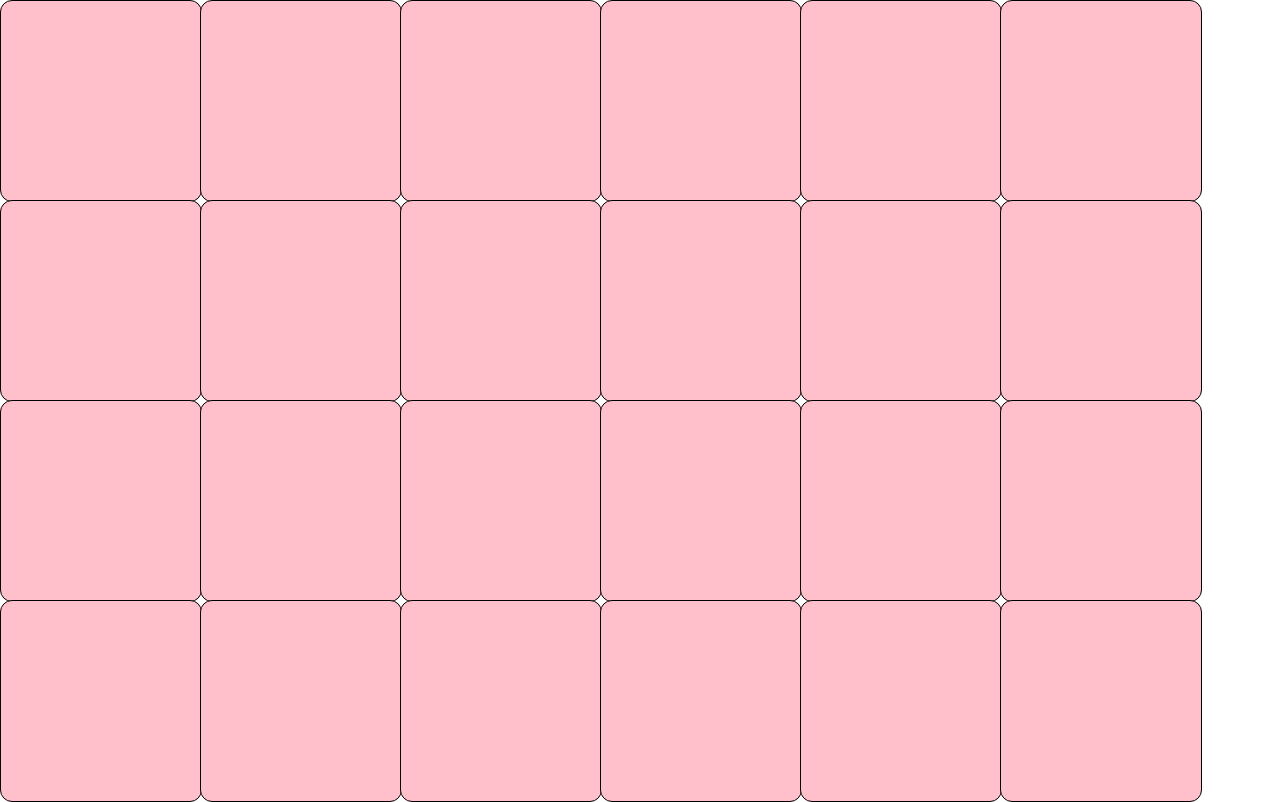
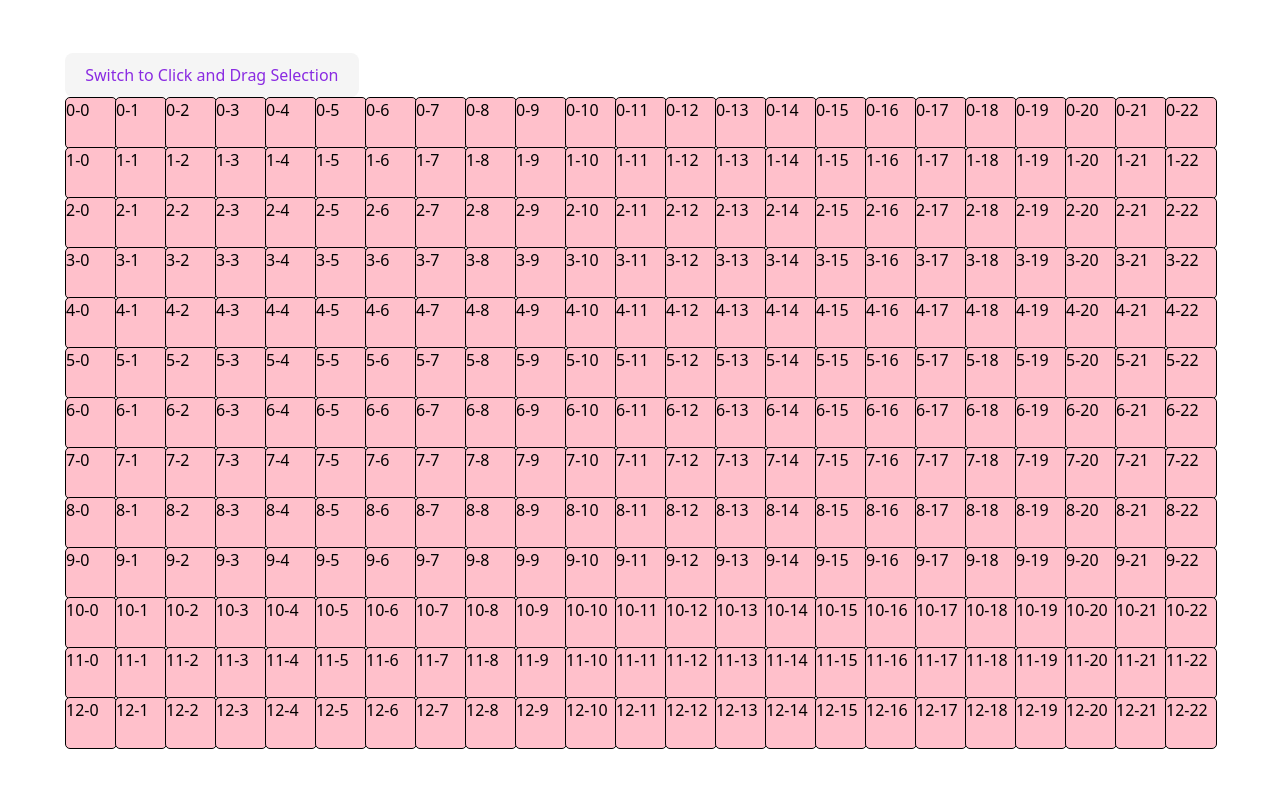
Before and after one commit to durpdur/PathFindingAlgos, a React (Vite) app: page / in a window 1280 px wide. Built offline with nearby package versions, Linux system fonts and the light colour scheme.

Commit message:
Dynamically resized grid

```diff
--- a/src/App.css
+++ b/src/App.css
@@ -1,7 +1,23 @@
+body, html {
+  margin: 0;
+  height: 100%;
+  display: flex;
+  justify-content: center;
+  align-items: center;
+}
+
 .grid {
   display: grid;
-  grid-template-columns: repeat(auto-fill, 200px);
-  grid-template-rows: repeat(auto-fill, 200px);
-  width: 100vw;
-  height: 100vh;
+  grid-template-columns: repeat(var(--grid-cols), 50px);
+  grid-template-rows: repeat(var(--grid-rows), 50px);
+  overflow: none;
 }
+
+.node {
+  cursor: pointer;
+}
+
+button{
+  color: blueviolet;
+  background-color: whitesmoke;
+}
--- a/src/App.tsx
+++ b/src/App.tsx
@@ -1,50 +1,61 @@
-import { useState } from "react";
+import { useState, useEffect } from "react";
 import "./App.css";
 
-import WhiteBox from "./components/WhiteBox";
+import Grid from "./components/Grid/Grid";
 
 function App() {
-  const gridRow = Math.floor(window.innerWidth / 200);
-  const gridCol = Math.floor(window.innerHeight / 200);
+  // CONSTANTS
+  const gridRow = Math.floor(innerHeight / 50) - 3;
+  const gridCol = Math.floor(innerWidth / 50) - 2;
 
-  // initial states
-  const initialStates: boolean[][] = Array.from(Array(gridRow), () =>
-    new Array(gridCol).fill(true)
+  // STATES
+  const [boxStates, setBoxStates] = useState<boolean[][]>(
+    Array.from({ length: gridRow }, () => Array(gridCol).fill(true))
   );
 
-  // state, setState
-  const [boxStates, setBoxStates] = useState<boolean[][]>(initialStates); // Track the color state
+  const [selectionType, setSelectionType] = useState<
+    "click" | "click-and-drag"
+  >("click");
 
-  // function processing
-  const toggleStates = (i: number, j: number) => {
-    console.log(`Toggleing (${i}-${j})`);
-    const newStates = boxStates.map((row) => [...row]); // copies state
-    newStates[i][j] = !newStates[i][j]; // swap logic
-
-    setBoxStates(newStates); // sets mutated state
+  // FUNCTIONS
+  const toggleBoxStates = (i: number, j: number) => {
+    const newStates = boxStates.map((row) => [...row]);
+    newStates[i][j] = !newStates[i][j];
+    setBoxStates(newStates);
   };
 
-  //
-  const whiteBoxComponents = (
-    <div className="grid">
-      {
-        boxStates.map(
-          (row, i) =>
-            row.map(
-              (state, j) => (
-                <WhiteBox
-                  key={`${i}-${j}`}
-                  pinkWhite={state}
-                  onClick={() => toggleStates(i, j)}
-                />
-              ) // WhiteBox
-            ) // row.map
-        ) // boxStates.map
-      }
+  const toggleSelectionType = () => {
+    setSelectionType((prevType) =>
+      prevType === "click" ? "click-and-drag" : "click"
+    );
+  };
+
+  // useEffect
+  useEffect(() => {
+    document.documentElement.style.setProperty(
+      "--grid-cols",
+      gridCol.toString()
+    );
+    document.documentElement.style.setProperty(
+      "--grid-rows",
+      gridRow.toString()
+    );
+  }, [gridRow, gridCol]);
+
+  // RETURN
+  return (
+    <div>
+      <button onClick={toggleSelectionType}>
+        Switch to {selectionType === "click" ? "Click and Drag" : "Click"}{" "}
+        Selection
+      </button>
+      <Grid
+        boxStates={boxStates}
+        togglesStates={toggleBoxStates}
+        selectionType={selectionType}
+      />
     </div>
   );
-
-  return <>{whiteBoxComponents}</>;
 }
 
 export default App;
--- /dev/null
+++ b/src/components/Grid/Grid.tsx
@@ -0,0 +1,36 @@
+import React from "react";
+
+import Node from "../Node";
+
+// Props
+interface GridProps {
+  boxStates: boolean[][];
+  selectionType: "click" | "click-and-drag";
+
+  togglesStates: (i: number, j: number) => void;
+}
+
+// return
+const Grid: React.FC<GridProps> = ({
+  boxStates,
+  togglesStates,
+  // selectionType
+}) => {
+  return (
+    <div className="grid">
+      {boxStates.map((row, i) =>
+        row.map((state, j) => (
+          <Node
+            key={`${i}-${j}`}
+            pinkWhite={state}
+            onClick={() => togglesStates(i, j)}
+            i={i}
+            j={j}
+          />
+        ))
+      )}
+    </div>
+  );
+};
+
+export default Grid;
--- /dev/null
+++ b/src/components/Node.tsx
@@ -0,0 +1,37 @@
+import React from "react";
+
+interface NodeProps {
+  pinkWhite: boolean; // property for use later
+  i: number;
+  j: number;
+
+  onClick?: () => void; //
+}
+
+const Node: React.FC<NodeProps> = ({ pinkWhite, onClick, i, j }) => {
+  // baseStyles
+  const baseStyles = {
+    width: "50px",
+    height: "50px",
+    backgroundColor: "pink",
+    border: "1px solid black",
+    borderRadius: "5px",
+    color: "black",
+  };
+
+  // dynamic (add or modify)
+  const dynamicStyles = {
+    ...baseStyles, // copies base styles
+    backgroundColor: pinkWhite ? "pink" : "white", // using pinkWhite prop
+  };
+
+  return (
+    <div
+      className="node"
+      style={dynamicStyles}
+      onClick={onClick}
+    >{`${i}-${j}`}</div>
+  );
+};
+
+export default Node;
--- a/src/components/WhiteBox.tsx
+++ /dev/null
@@ -1,31 +0,0 @@
-import React from "react";
-
-interface WhiteBoxProps {
-    pinkWhite: boolean; // property for use later
-
-    onClick?: () => void; //
-}
-
-const WhiteBox: React.FC<WhiteBoxProps> = ({ pinkWhite, onClick }) => { // two props
-  // baseStyles
-  const baseStyles = {
-    width: "200px",
-    height: "200px",
-    backgroundColor: "pink",
-    border: "1px solid black",
-    borderRadius: "12px"
-  }
-
-  // dynamic (add or modify)
-  const dynamicStyles = {
-    ...baseStyles, // copies base styles
-    backgroundColor: pinkWhite ? "pink" : "white", // using pinkWhite prop
-  }
-
-  return (
-    <div style={dynamicStyles} onClick={onClick}>
-    </div>
-  );
-};
-
-export default WhiteBox;
```
